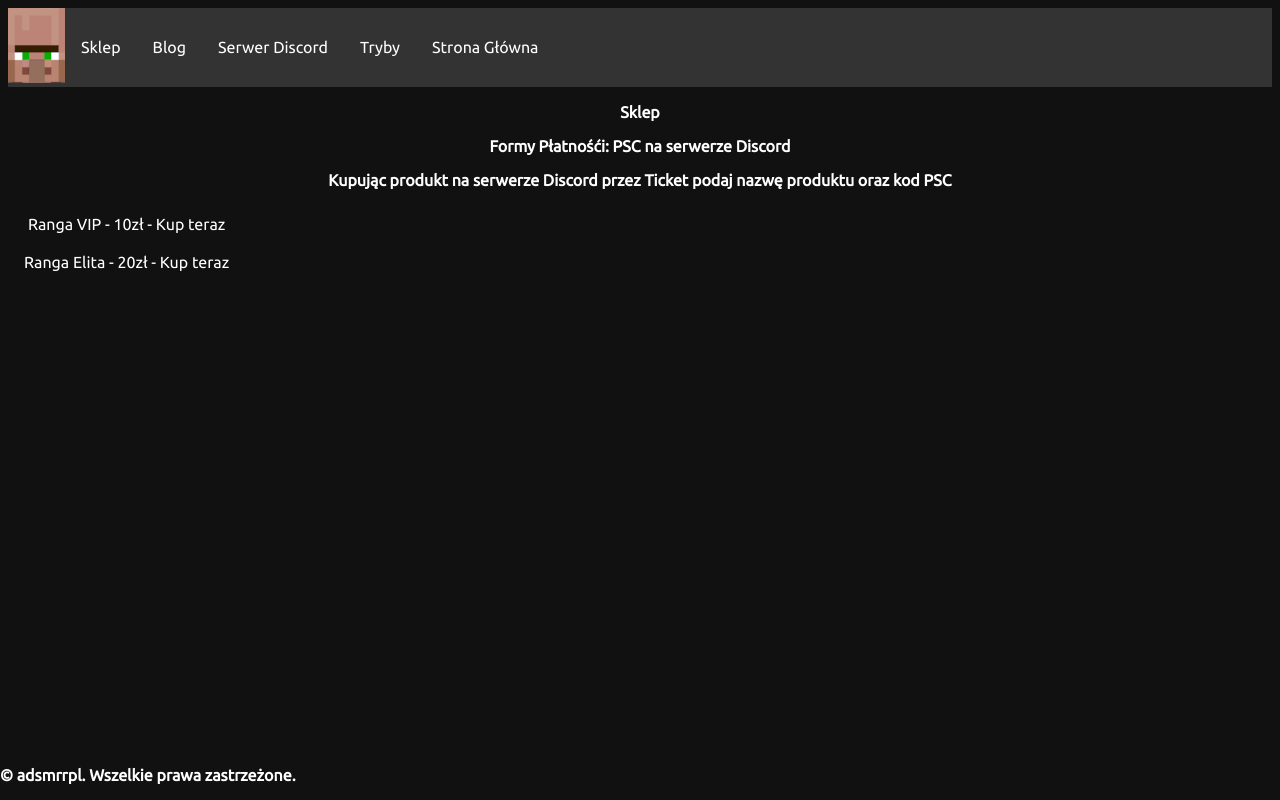
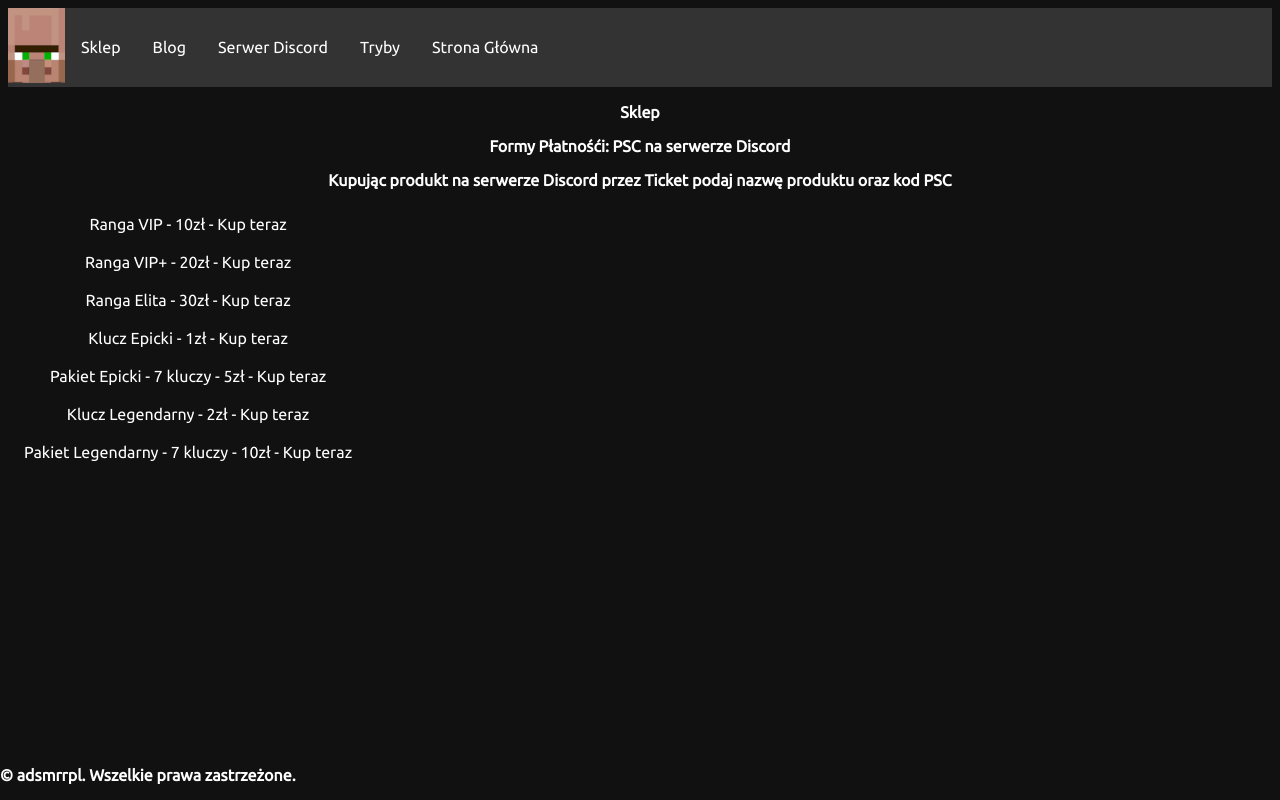
Before and after one commit to adsmrrpl/adsmrrpl.github.io, a plain HTML site: page sklep.html in a window 1280 px wide. Drawn offline with Linux system fonts and the light colour scheme.

Commit message:
Update sklep.html

```diff
--- a/sklep.html
+++ b/sklep.html
@@ -26,7 +26,13 @@
       <p style="text-align: center; font-family: Ubuntu, sans-serif; font-weight: 600; font-size: 20; color: white;">Kupując produkt na serwerze Discord przez Ticket podaj nazwę produktu oraz kod PSC</p>
 
       <kup><a href="https://discord.gg/y8CckGTWSn">Ranga VIP - 10zł - Kup teraz</a></li>
-      <kup1><a href="https://discord.gg/y8CckGTWSn">Ranga Elita - 20zł - Kup teraz</a></li>
+      <kup1><a href="https://discord.gg/y8CckGTWSn">Ranga VIP+ - 20zł - Kup teraz</a></li>
+      <kup1><a href="https://discord.gg/y8CckGTWSn">Ranga Elita - 30zł - Kup teraz</a></li>
+      <kup1><a href="https://discord.gg/y8CckGTWSn">Klucz Epicki - 1zł - Kup teraz</a></li>
+      <kup1><a href="https://discord.gg/y8CckGTWSn">Pakiet Epicki - 7 kluczy - 5zł - Kup teraz</a></li>
+      <kup1><a href="https://discord.gg/y8CckGTWSn">Klucz Legendarny - 2zł - Kup teraz</a></li>
+      <kup1><a href="https://discord.gg/y8CckGTWSn">Pakiet Legendarny - 7 kluczy - 10zł - Kup teraz</a></li>
+
       <c style="position: absolute; bottom:0; left: 0; font-family: Ubuntu, sans-serif; font-weight: 600; font-size: 20; color: white;">© adsmrrpl. Wszelkie prawa zastrzeżone.</p>
 
 
```
